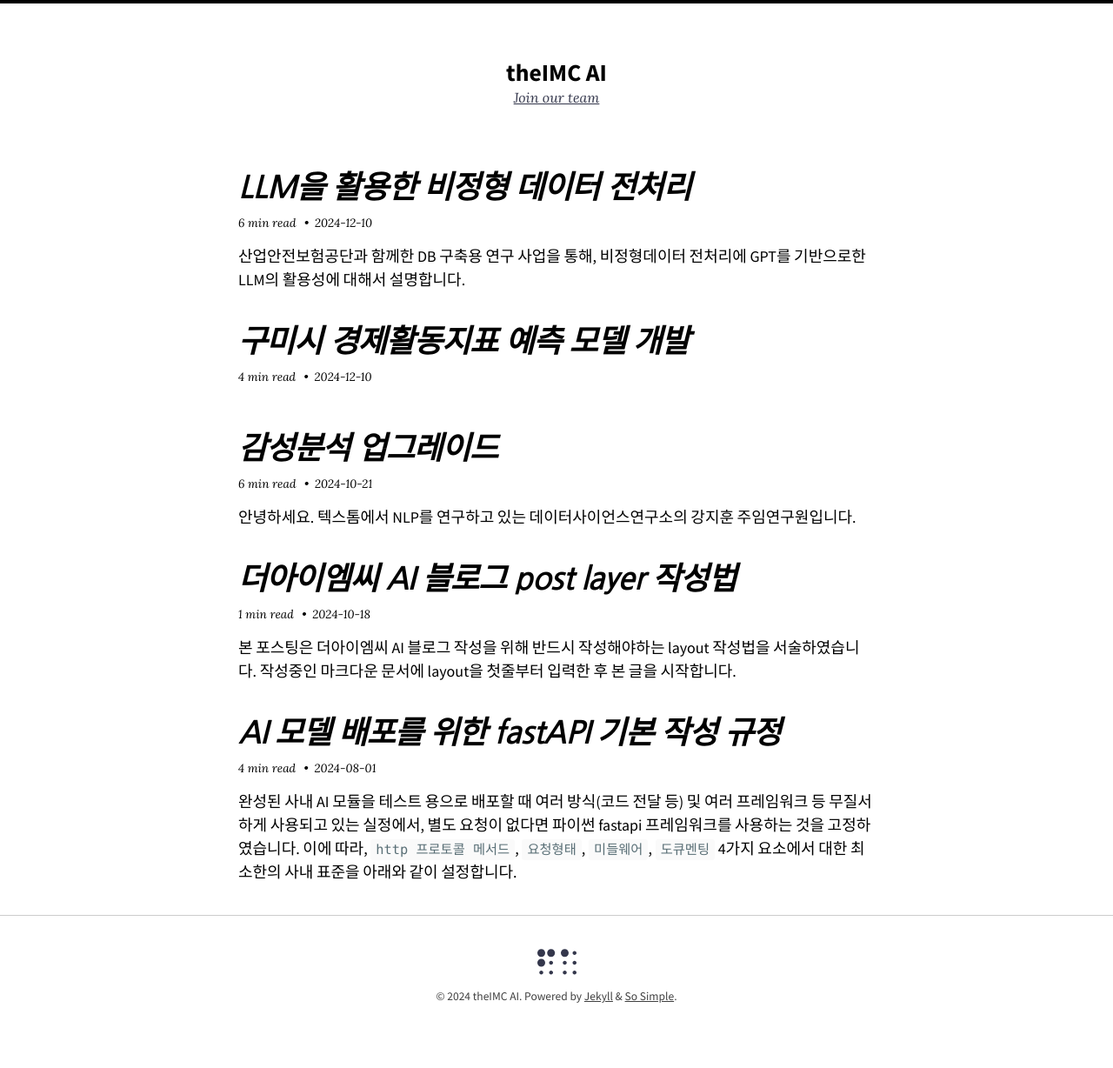
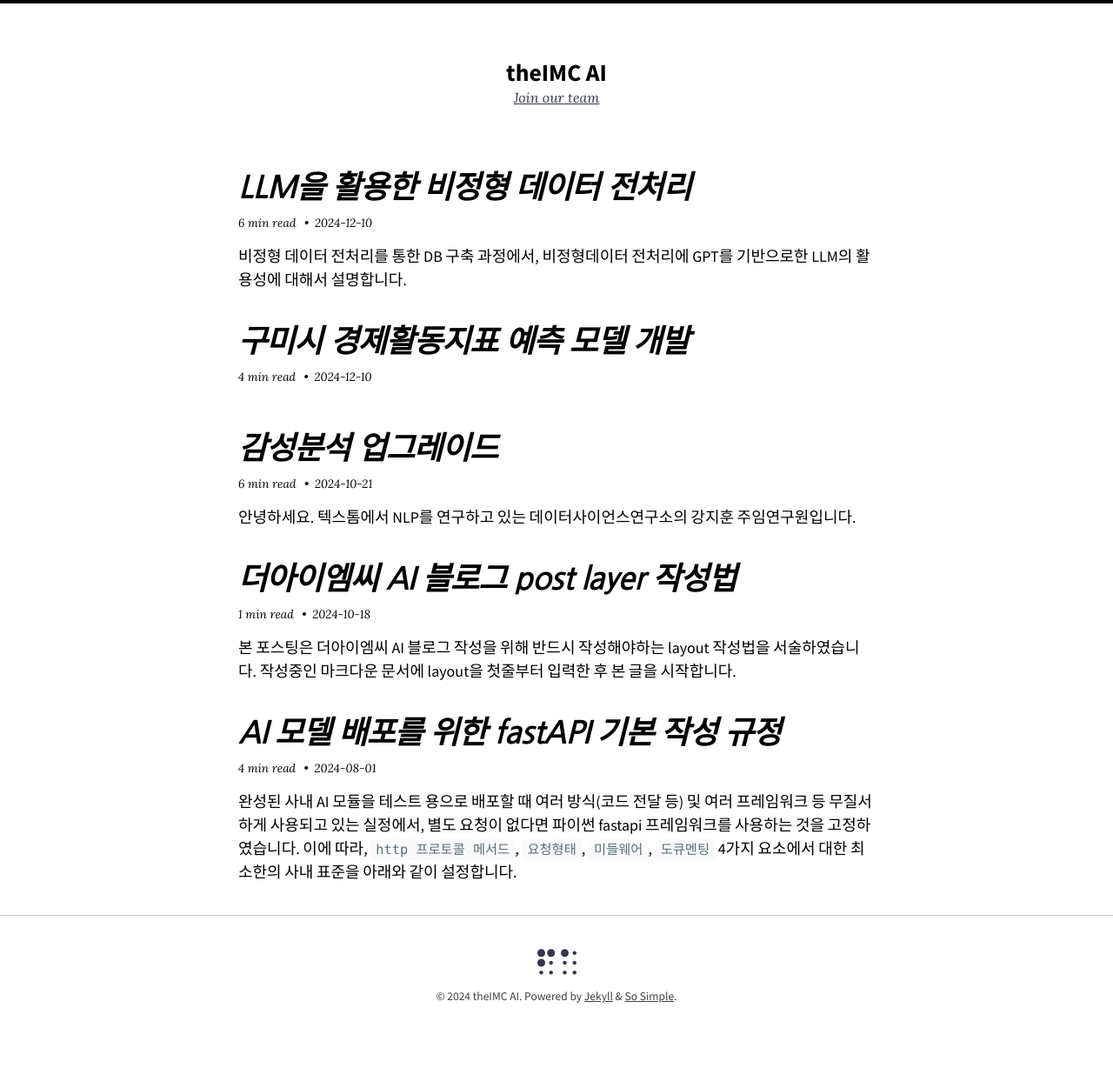
Before and after one commit to aitheimc/aitheimc.github.io, a Jekyll site: the page built from index.html, in a window 1280 px wide. Shown: the whole page at 87% size. Built offline with Jekyll 4.4.1, drawn with Linux system fonts in a browser that asks for light colours; nearby versions of some CDN libraries; the list of posts is cut into pages by our own code.

Commit message:
(이재훈) 11월 세미나 fix05

````diff
--- a/_posts/2024-12-10-unstructured-data-preprocessing-with-LLM.markdown
+++ b/_posts/2024-12-10-unstructured-data-preprocessing-with-LLM.markdown
@@ -10,21 +10,21 @@
     - 비정형데이터
 ---
 
-산업안전보험공단과 함께한 DB 구축용 연구 사업을 통해, 비정형데이터 전처리에 GPT를 기반으로한 LLM의 활용성에 대해서 설명합니다.
+비정형 데이터 전처리를 통한 DB 구축 과정에서, 비정형데이터 전처리에 GPT를 기반으로한 LLM의 활용성에 대해서 설명합니다.
 
 <!--more-->
 
+---
+
 # <center>LLM을 활용한 비정형 데이터 전처리</center>
-####  <center>keyword : LLM, GPT, 비정형데이터</center>
 
----
 ####  <center>[배경]</center>
-- 현재 산업안전보험공단과 국가에서 관리 중인 화학물질 DB 구축 사업을 진행하고 있음
+
+- 비정형 데이터의 전처리와 해당 데이터를 바탕으로한  DB 구축 사업을 진행하고 있음
 
 - 비정형 데이터 정형화에 대한 코딩 방식과 LLM 활용의 차이점을 비교
 
-- 향후 유사 사업 제안에서 LLM을 활용한 기술 제안 방식을 공유하기 위해 주제 선정
-
+- 향후 LLM을 활용한 전처리 기술 제안 방식을 공유하기 위해 주제 선정
 <br>
 
 ---
@@ -205,7 +205,10 @@
 
 </div>
 
+<br>
+
 ```
+
 Input Text Parsing Rules:
 Extract and organize chemical information into structured JSON following the provided structure and rules. Handle multiple substances and mixtures according to these guidelines.
 
@@ -265,7 +268,10 @@
 ]
 
 Remember this rule and if user give you input, answer with output, without Explanation
+
 ```
+
+<br>
 
 <center> - 프롬프트 문 - </center>
 
@@ -281,7 +287,10 @@
 
 Output
 
+<br>
+
 ```
+
 [
   {
     "Korean name": "무기시안 화합물",
@@ -292,7 +301,10 @@
     "note": "베를린청(Ferric ferrocyanide), 페로시안염(Ferrocyanide, salts), 페리시안염(Ferricyanide, salts) 및 그 중 하나를 함유한 혼합물은 제외"
   }
 ]
+
 ```
+
+<br>
 
 ---
 
@@ -301,7 +313,10 @@
 
 Output
 
+<br>
+
 ```
+
 [
   {
     "Korean name": "이염화1-[2-[에틸[4-[4-[4-[에틸(2-피리디노에틸)아미노]-2-메틸페닐 아조]벤조일아미노]페닐아조]-3-메틸페닐]아미노]에틸]피리디늄",
@@ -313,6 +328,8 @@
   }
 ]
 ```
+
+<br>
 
 ---
 
@@ -342,7 +359,10 @@
 ]
 ```
 
+<br>
+
 ---
+
 
 <center> - 전처리 성공 예시 - </center>
 
@@ -359,25 +379,7 @@
 
 Output
 
-```
-[
-  {
-    "Korean name": "2-[[(3-에테닐페닐)메톡시]메틸]옥시란과 2-[[(4-에테닐페닐)메톡시]메틸]옥시란의 혼합물",
-    "English name": "Mixture of 2-[[(3-ethenylphenyl)methoxy]methyl]oxirane and 2-[[(4-ethenylphenyl)methoxy]methyl]oxirane",
-    "Alternative English names": [],
-    "CAS number": ["113538-79-7", "113538-80-0"],
-    "mixture standard": "1%",
-    "note": "부여안됨"
-  }
-]
-```
-
----
-
-Input :
-무기시안 화합물[Inorganic cyanide compounds] 및 이를 1% 이상 함유한 혼합물. 다만, 베를린청(Ferric ferrocyanide), 페로시안염(Ferrocyanide, salts), 페리시안염(Ferricyanide, salts) 및 그 중 하나를 함유한 혼합물은 제외
-
-Output
+<br>
 
 ```
 [
@@ -392,6 +394,33 @@
 ]
 ```
 
+<br>
+
+---
+
+Input :
+무기시안 화합물[Inorganic cyanide compounds] 및 이를 1% 이상 함유한 혼합물. 다만, 베를린청(Ferric ferrocyanide), 페로시안염(Ferrocyanide, salts), 페리시안염(Ferricyanide, salts) 및 그 중 하나를 함유한 혼합물은 제외
+
+Output
+
+<br>
+
+```
+[
+  {
+    "Korean name": "2-[[(3-에테닐페닐)메톡시]메틸]옥시란과 2-[[(4-에테닐페닐)메톡시]메틸]옥시란의 혼합물",
+    "English name": "Mixture of 2-[[(3-ethenylphenyl)methoxy]methyl]oxirane and 2-[[(4-ethenylphenyl)methoxy]methyl]oxirane",
+    "Alternative English names": [],
+    "CAS number": ["113538-79-7", "113538-80-0"],
+    "mixture standard": "1%",
+    "note": "부여안됨"
+  }
+]
+
+```
+
+<br>
+
 ---
 
 Input :
@@ -399,7 +428,10 @@
 
 Output
 
+<br>
+
 ```
+
 [
   {
     "Korean name": "산화니켈 및 황화니켈류",
@@ -418,7 +450,10 @@
     "note": ""
   }
 ]
+
 ```
+
+<br>
 
 ---
 
@@ -432,11 +467,13 @@
 ▷ 이러한 데이터를 전처리하기 위해서는 프롬프트에 규칙이나 예시를 더 추가하는 방법이 있으나 이럴 경우 프롬프트가 복잡해지고 직관성이 떨어짐
 
 ---
+
 ####  <center>[결론]</center>
-- 공공기관의 데이터 정형화 사업은 시장성이 높은 사업이지만 기존 데이터들의 품질 문제에 단순 코드 방식으로는 사업 수행의 한계가 있음
 
-- LLM은 코딩 방식에 비해 전처리 작업을 위한 직관성과 성능 모두 높아 효율적임
+- 공공기관의 데이터 정형화 사업은 시장성이 높은 사업이지만 기존 데이터들의 품질 문제에 단순 코드 방식으로는 사업 수행의 한계가 있음 <br>
 
-- 다만, LLM 또한 완벽하지 않으며 성능을 높이기 위해서 프롬프트 문이 복잡해질 필요성이 있음
+- LLM은 코딩 방식에 비해 전처리 작업을 위한 직관성과 성능 모두 높아 효율적임<br>
+
+- 다만, LLM 또한 완벽하지 않으며 성능을 높이기 위해서 프롬프트 문이 복잡해질 필요성이 있음<br>
 
 ---
````
